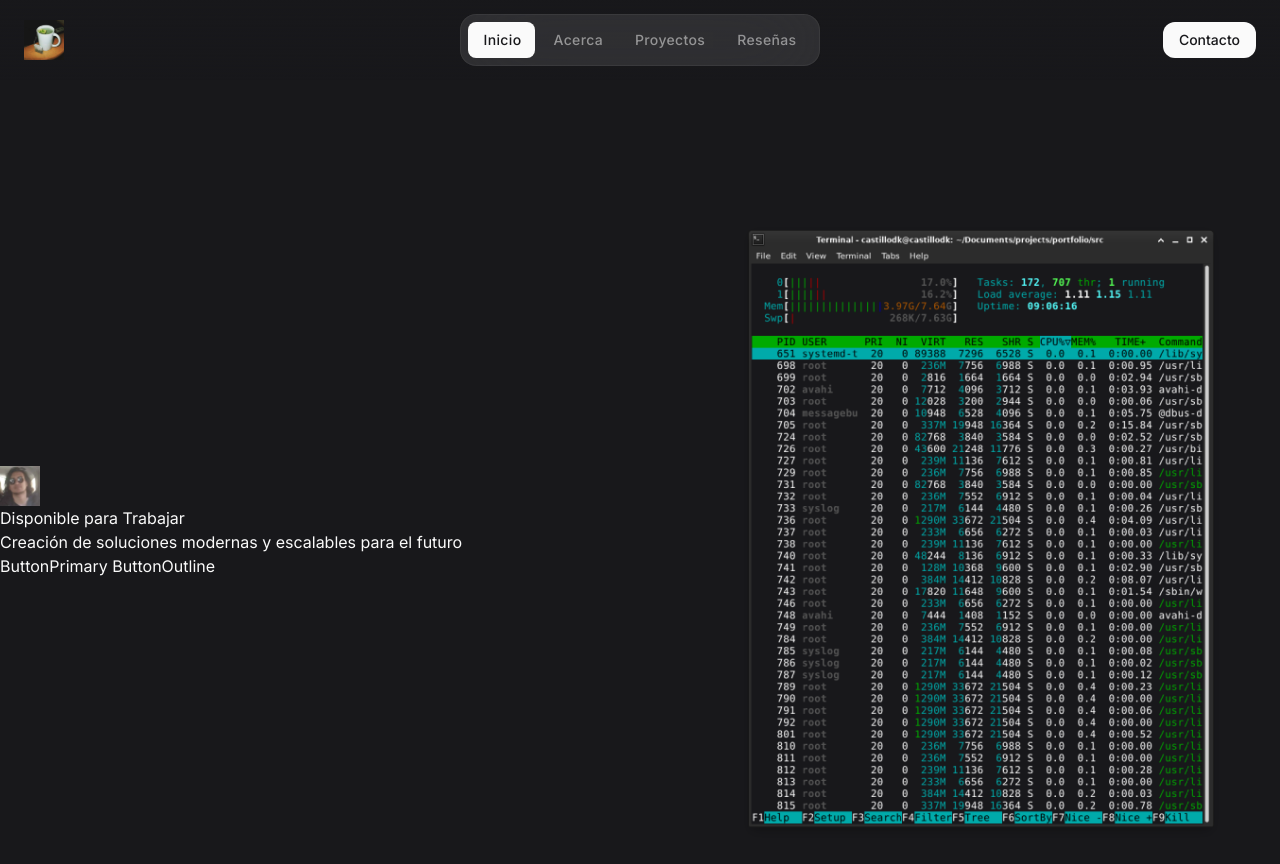
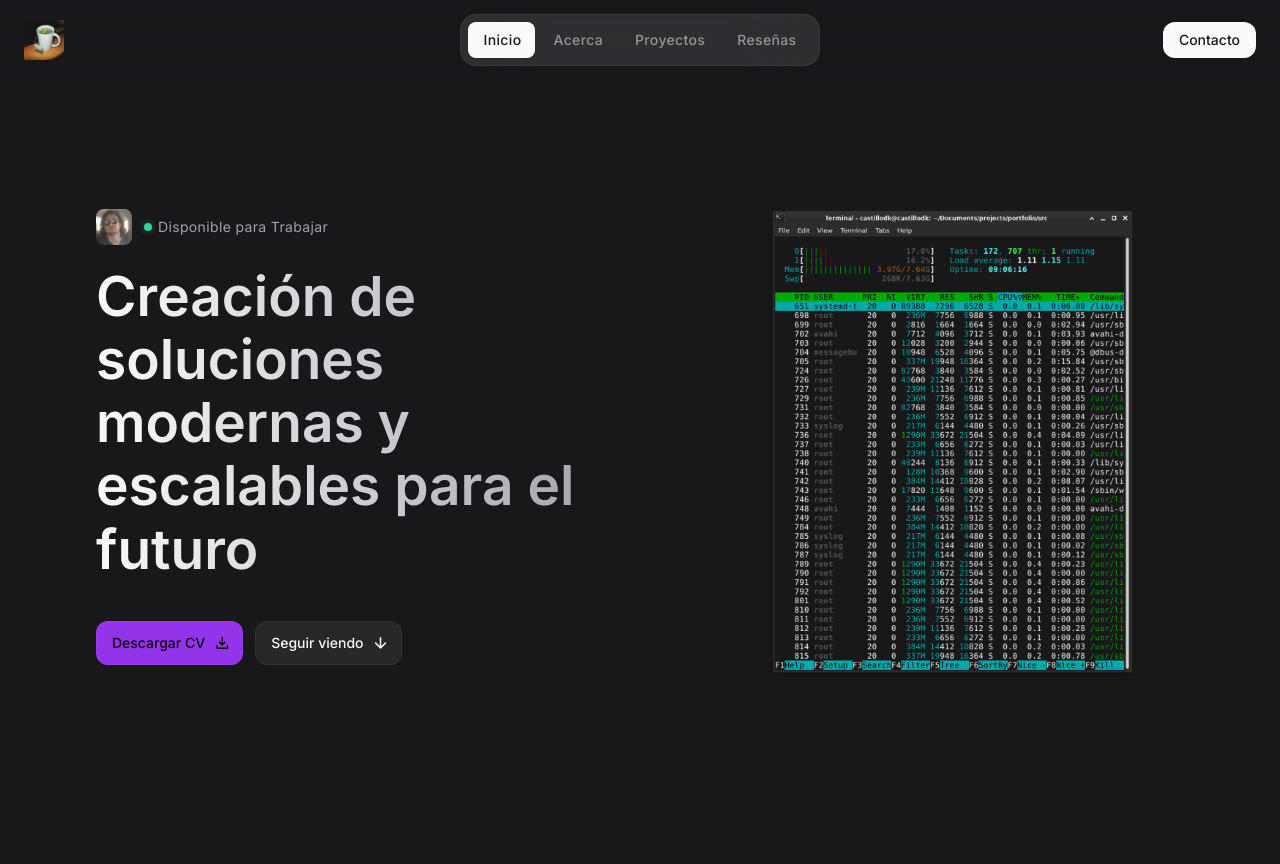
Before and after one commit to felipecastillo-b/portfolio, a React (Vite) app: page / in a window 1280 px wide. Shown: the top 864 px of the page. After the commit the page ends 800 px from the top, so only its background shows below. Built offline with nearby package versions, Linux system fonts and the light colour scheme.

Commit message:
finish Hero.jsx and Button.jsx

```diff
--- /dev/null
+++ b/src/components/Button.jsx
@@ -0,0 +1,83 @@
+import PropTypes from "prop-types";
+
+
+const ButtonPrimary = ({ href, target = '_self', label, icon, classes }) => {
+    if (href) {
+        return (
+            <a href={href} target={target} className={"btn btn-primary " + classes}>
+                {label}
+
+                {icon ?
+                    <span className="material-symbols-rounded" aria-hidden="true">
+                        {icon}
+                    </span>
+                    : undefined
+                }
+            </a>
+        )
+    } else {
+        return (
+            <button className={"btn btn-primary " + classes}>
+                {label}
+
+                {icon ?
+                    <span className="material-symbols-rounded" aria-hidden="true">
+                        {icon}
+                    </span>
+                    : undefined
+                }
+            </button>
+        )
+    }
+}
+
+ButtonPrimary.propTypes = {
+    label: PropTypes.string.isRequired,
+    href: PropTypes.string,
+    target: PropTypes.string,
+    icon: PropTypes.string,
+    classes: PropTypes.string
+}
+
+const ButtonOutline = ({ href, target = '_self', label, icon, classes }) => {
+    if (href) {
+        return (
+            <a href={href} target={target} className={"btn btn-outline " + classes}>
+                {label}
+
+                {icon ?
+                    <span className="material-symbols-rounded" aria-hidden="true">
+                        {icon}
+                    </span>
+                    : undefined
+                }
+            </a>
+        )
+    } else {
+        return (
+            <button className={"btn btn-outline " + classes}>
+                {label}
+
+                {icon ?
+                    <span className="material-symbols-rounded" aria-hidden="true">
+                        {icon}
+                    </span>
+                    : undefined
+                }
+            </button>
+        )
+    }
+}
+
+ButtonOutline.propTypes = {
+    label: PropTypes.string.isRequired,
+    href: PropTypes.string,
+    target: PropTypes.string,
+    icon: PropTypes.string,
+    classes: PropTypes.string
+}
+
+export {
+    ButtonPrimary,
+    ButtonOutline
+}
--- a/src/components/Hero.jsx
+++ b/src/components/Hero.jsx
@@ -1,4 +1,4 @@
-//imports
+import { ButtonPrimary, ButtonOutline } from "./Button"
 
 const Hero = () => {
     return (
@@ -6,29 +6,36 @@ const Hero = () => {
             <div className="container items-center lg:grid lg:grid-cols-2 lg:gap-10">
 
                 <div className="">
-                    <div className="">
-                        <figure className="">
+                    <div className="flex items-center gap-3">
+                        <figure className="img-box w-9 h-9 rounded-lg">
                             <img src="/images/avatar-1.webp" width={40} height={40} alt="Felipe Castillo retrato" className="img-cover" />
                         </figure>
-                        <div className="">
-                            <span className="">
-                                <span className=""></span>
+                        <div className="flex items-center gap-1.5 text-zinc-400 text-sm tracking-wide">
+                            <span className="relative w-2 h-2 rounded-full bg-emerald-400">
+                                <span className="absolute inset-0 rounded-full bg-emerald-400 animate-ping"></span>
                             </span>
                             Disponible para Trabajar
                         </div>
                     </div>
-                    <h2 className="">
+                    <h2 className="headline-1 max-w-[15ch] sm:max-w-[20ch] lg:max-w-[15ch] mt-5 mb-8 lg:mb-10">
                     Creación de soluciones modernas y escalables para el futuro
                     </h2>
-                    <div className="">
-                        ButtonPrimary
+                    <div className="flex items-center gap-3">
+                        <ButtonPrimary
+                            label="Descargar CV"
+                            icon="download"
+                        />
 
-                        ButtonOutline
+                        <ButtonOutline
+                            href="#about"
+                            label="Seguir viendo"
+                            icon="arrow_downward"
+                        />
                     </div>
                 </div>
 
-                <div className="">
-                    <figure className="">
+                <div className="hidden lg:block">
+                    <figure className="w-full max-w-[480px] ml-auto bg-gradient-to-t from-purple-400 via-25% via-purple-400/40 to-65% rounded-[60px] overflow-hidden">
                         <img src="/images/hero-banner.png" width={656} height={800} alt="Felipe Castillo Banner" className="w-full" />
                     </figure>
                 </div>
--- a/src/index.css
+++ b/src/index.css
@@ -48,9 +48,52 @@ body {
     @apply bg-zinc-50 text-zinc-900 active:bg-zinc-50/80
 }
 
+.btn .material-symbols-rounded {
+    @apply text-[18px]
+}
+
+.btn:has( .material-symbols-rounded) {
+    @apply pr-3
+}
+
+.btn-primary {
+    @apply h-11 bg-purple-600 text-zinc-950 hover:bg-purple-500 active:bg-purple-500
+}
+
+.btn-outline {
+    @apply h-11 bg-zinc-800 hover:bg-zinc-700 active:bg-zinc-800
+}
+
 /* material-symbols */
 
 .material-symbols-rounded {
     @apply w-[1em] h-[1em] overflow-hidden;
     font-variation-settings: "FILL" 0, "wght" 400, "GRAD" 0, "opsz" 24;
 }
+
+/* container */
+
+.container {
+    @apply px-4 mx-auto lg:px-8 xl:max-w-6xl;
+}
+
+.img-box {
+    @apply bg-zinc-700 overflow-hidden;
+}
+
+.img-cover {
+    @apply w-full h-full object-cover;
+}
+
+/* tipografia */
+
+.headline-1 {
+    @apply max-w-max;
+    background: -webkit-linear-gradient(0deg, #fafafa, #a1a1aa);
+    -webkit-background-clip: text;
+    -webkit-text-fill-color: transparent;
+}
+
+.headline-1 {
+    @apply text-5xl leading-tight font-semibold lg:text-[55px] lg:leading-[1.15]
+}
```
